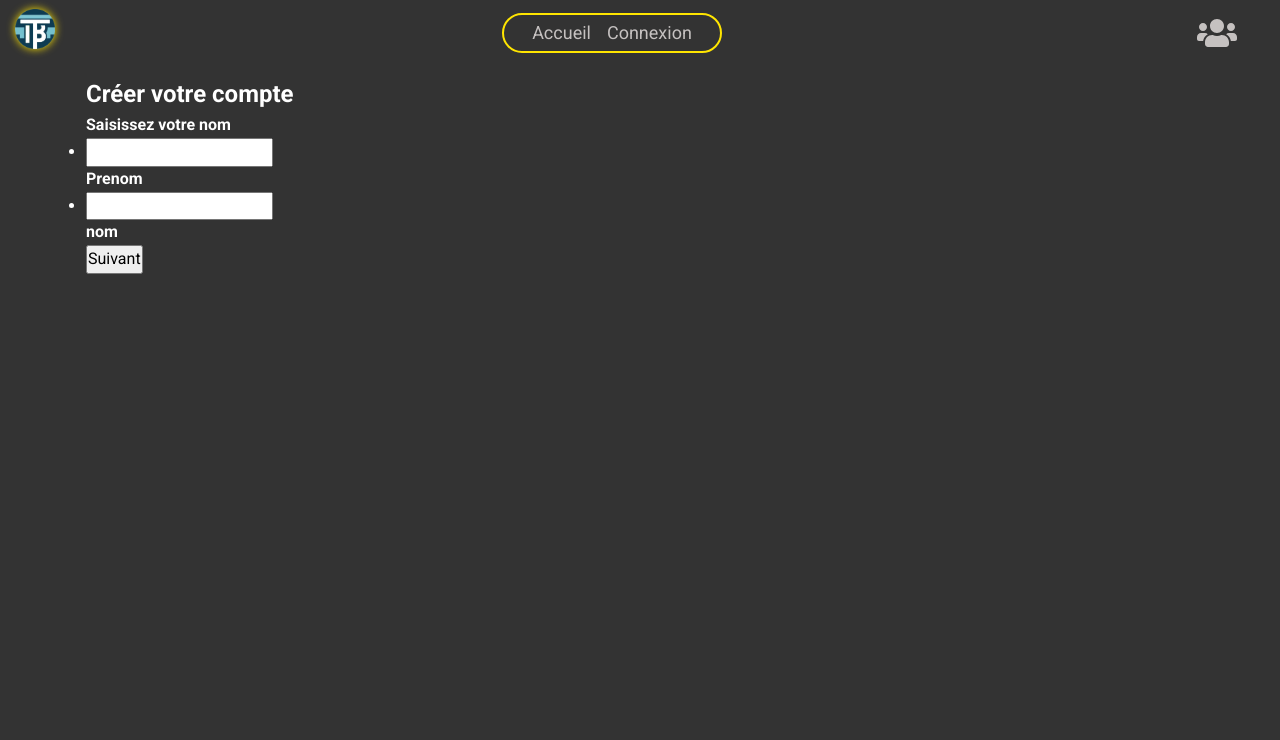
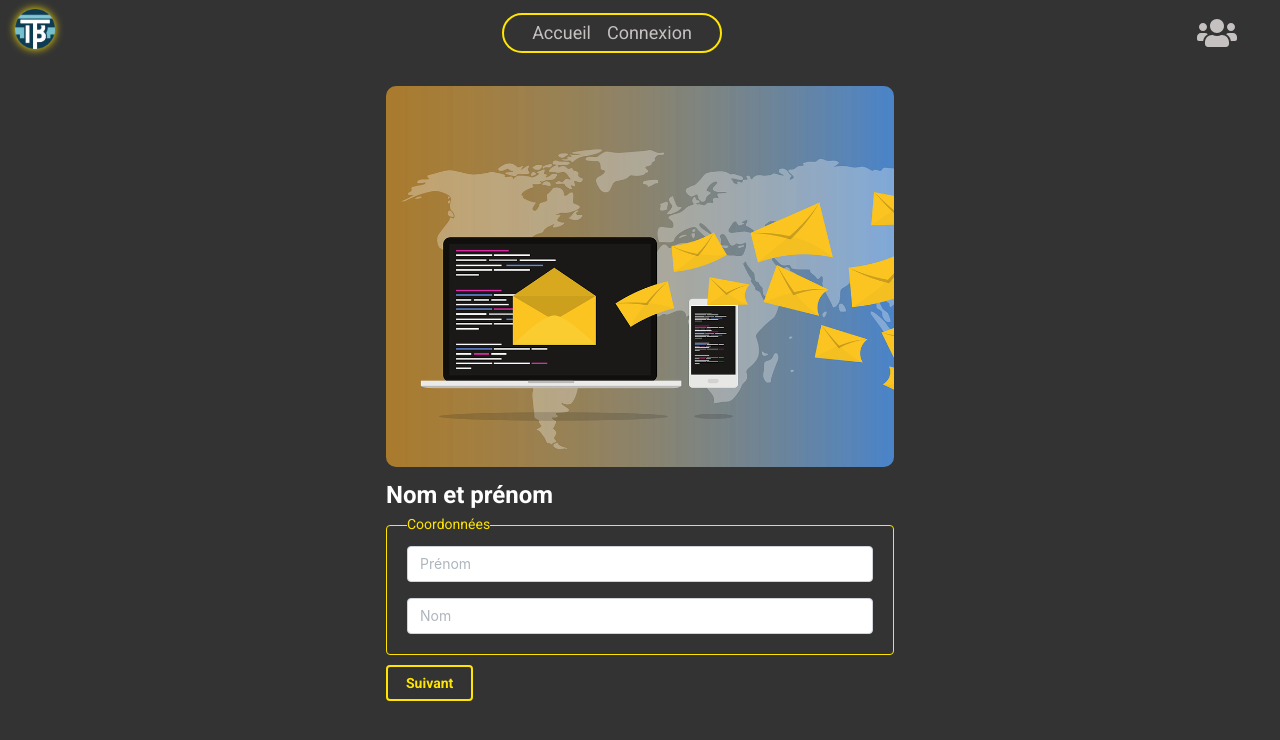
Before and after one commit to WildCodeSchool/2023-09-JS-BDX-P3-only-famous, a React (Vite) app in the folder frontend/: page /inscription in a window 1280 px wide. Shown: the top 740 px of the page. Built offline with nearby package versions, Linux system fonts and the light colour scheme.

Commit message:
styling the connexion and inscription pages

```diff
--- a/frontend/src/components/Banner.jsx
+++ b/frontend/src/components/Banner.jsx
@@ -1,15 +1,10 @@
-import { useUserContext } from "../context/UserContext";
+import PropTypes from "prop-types";
 
-export default function Banner() {
-  const { user } = useUserContext();
+export default function Banner({ imgUrl }) {
   return (
-    <div className="center">
-      <h2
-        className="center-text glitch is-glitching"
-        data-text={!user.isConnected ? "Connexion" : "Utisateur"}
-      >
-        {!user.isConnected ? "Connexion" : "Utisateur"}
-      </h2>
-    </div>
+    <div className="banner" style={{ backgroundImage: `url(${imgUrl})` }} />
   );
 }
+Banner.propTypes = {
+  imgUrl: PropTypes.string.isRequired,
+};
--- /dev/null
+++ b/frontend/src/components/MyAlert.jsx
@@ -0,0 +1,20 @@
+import PropTypes from "prop-types";
+import { Alert } from "@mantine/core";
+
+export default function MyAlert({ message, color }) {
+  return (
+    <Alert
+      variant="light"
+      color="red"
+      radius="md"
+      title="Erreur de validation"
+      style={{ margin: "15px 0" }}
+    >
+      <span style={{ color: `${color}` }}>{message}</span>
+    </Alert>
+  );
+}
+MyAlert.propTypes = {
+  message: PropTypes.string.isRequired,
+  color: PropTypes.string.isRequired,
+};
--- a/frontend/src/components/PrimeCarousel.jsx
+++ b/frontend/src/components/PrimeCarousel.jsx
@@ -20,7 +20,7 @@ export default function PrimeCarousel({ playlistId }) {
   }, []);
   return (
     <>
-      <Button variant="filled" className="playlist-title" size="xl">
+      <Button variant="filled" className="invisible-button" size="xl">
         {playlistTitle}
       </Button>
       <Progress color="gray" value={100} />
--- a/frontend/src/context/UserContext.jsx
+++ b/frontend/src/context/UserContext.jsx
@@ -149,7 +149,6 @@ export default function UserContextProvider({ children }) {
         newUser
       );
       if (+insertId === 0) {
-        // à corriger
         setMessageUser(message);
         return false;
       }
@@ -157,7 +156,7 @@ export default function UserContextProvider({ children }) {
       setMessageUser(message);
       return true;
     } catch (err) {
-      setMessageUser(err.response.data.message);
+      setMessageUser(`${err.response.data.message}, Connectez vous !!!`);
       return false;
     }
   }
--- a/frontend/src/pages/Connexion.jsx
+++ b/frontend/src/pages/Connexion.jsx
@@ -1,13 +1,13 @@
 import { useEffect, useState } from "react";
-import { useNavigate } from "react-router-dom";
-import InputField from "../components/InputField";
+import { Link } from "react-router-dom";
+import { Button, Container, Fieldset, Input } from "@mantine/core";
 import { useUserContext } from "../context/UserContext";
+import Banner from "../components/Banner";
 
 export default function Connexion() {
-  const { login, logout, user, messageUser, setMessageUser } = useUserContext();
+  const { login, setMessageUser } = useUserContext();
   const [email, setEmail] = useState("");
   const [password, setPassword] = useState("");
-  const navigate = useNavigate();
 
   const validateEmail = (mail) => {
     return String(mail)
@@ -29,74 +29,42 @@ export default function Connexion() {
     window.scrollTo(0, 0);
   }, []);
   return (
-    <div className="inscription_container">
-      {/* <div className="banner " /> */}
-      <div className="center">
-        <h2
-          className="center-text glitch is-glitching"
-          data-text={!user.isConnected ? "Connexion" : "Utilisateur"}
-        >
-          {!user.isConnected ? "Connexion" : "Utilisateur"}
-        </h2>
+    <Container size="xs">
+      <Banner imgUrl="./src/assets/banner.png" />
+      <h2>La banque de tutos</h2>
+      <Fieldset legend="Coordonnées" radius="sm" className="transparent">
+        <Input
+          placeholder="Votre email"
+          value={email}
+          onChange={(e) => setEmail(e.currentTarget.value)}
+        />
+        <Input
+          placeholder="Mot de passe"
+          value={password}
+          onChange={(event) => setPassword(event.currentTarget.value)}
+          rightSectionPointerEvents="all"
+          mt="md"
+          type="password"
+        />
+      </Fieldset>
+      <Button
+        type="button"
+        onClick={() => checkError()}
+        className="invisible-button-with-border"
+      >
+        Connexion
+      </Button>
+      <div>
+        <span>Pas de compte? </span>
+        <Link to="/inscription" className="invisible-button">
+          Créer votre compte
+        </Link>
       </div>
-      {user.isConnected && (
-        <div className="infos-container">
-          <h1>Vous êtes déjà connecté</h1>
-          <button type="button" onClick={logout} className="mybtn">
-            Deconnectez-vous
-          </button>
-        </div>
-      )}
-      {!user.isConnected && (
-        <div>
-          <h2>Connectez-vous</h2>
-          <h4>Saisissez vos coordonnées</h4>
-          <ul className="informations_inscription">
-            <li>
-              <InputField
-                type="email"
-                title="Email"
-                id="email"
-                value={email}
-                setValue={setEmail}
-              />
-            </li>
-            <li>
-              <InputField
-                type="password"
-                title="Mot de passe"
-                id="password"
-                value={password}
-                setValue={setPassword}
-              />
-            </li>
-            <p style={{ color: "red" }}>{messageUser}</p>
-            <button type="button" onClick={checkError} className="mybtn">
-              Connexion
-            </button>
-          </ul>
-        </div>
-      )}
-      <div className="more-options">
-        <p>
-          Pas de compte ?{" "}
-          <button
-            type="button"
-            className="invisible-btn"
-            onClick={() => navigate("/inscription")}
-          >
-            Créer votre compte
-          </button>
-        </p>
-
-        <button
-          type="button"
-          className="invisible-btn"
-          onClick={() => navigate("/fpassword")}
-        >
-          Mot de passe oublié
-        </button>
+      <div>
+        <Link to="/fpassword" className="invisible-button">
+          Mot de passe oublié !!!
+        </Link>
       </div>
-    </div>
+    </Container>
   );
 }
--- a/frontend/src/pages/RegisterCoord.jsx
+++ b/frontend/src/pages/RegisterCoord.jsx
@@ -1,8 +1,10 @@
 import { useState } from "react";
-import InputField from "../components/InputField";
+import { Button, Container, Fieldset, Input } from "@mantine/core";
 import DatePicker from "../components/DatePicker";
 import { useUserContext } from "../context/UserContext";
 import RegisterPassword from "./RegisterPassword";
+import Banner from "../components/Banner";
+import MyAlert from "../components/MyAlert";
 
 export default function RegisterCoord() {
   const [email, setEmail] = useState("");
@@ -10,6 +12,7 @@ export default function RegisterCoord() {
   const [message, setMessage] = useState("");
   const { formValue, setFormValue } = useUserContext();
   const [next, setNext] = useState(false);
+  const [error, setError] = useState(false);
 
   function checkError() {
     const mailformat = /^\w+([.-]?\w+)*@\w+([.-]?\w+)*(\.\w{2,3})+$/;
@@ -17,6 +20,7 @@ export default function RegisterCoord() {
       setMessage(
         () => "La date de naissance et un email valide sont obligatoires!!!"
       );
+      setError(true);
     } else {
       setFormValue({ ...formValue, email, birthday });
       setMessage(() => "");
@@ -26,28 +30,35 @@ export default function RegisterCoord() {
 
   return !next ? (
     <div className="inscription_container">
-      <div className="banner" />
-      <h2>Créer votre compte</h2>
-      <h4>Saisissez vos coordonnées</h4>
-      <ul className="informations_inscription">
-        <li>
-          <InputField
-            type="email"
-            title="Email"
-            id="email"
-            value={email}
-            setValue={setEmail}
-          />
-        </li>
-
-        <li>
-          <DatePicker date={birthday} value={birthday} setDate={setBirdthday} />
-        </li>
-        <p style={{ color: "red" }}>{message}</p>
-        <button type="button" className="mybtn" onClick={checkError}>
-          Suivant
-        </button>
-      </ul>
+      <div className="inscription_container">
+        <Container size="xs">
+          <Banner imgUrl="./src/assets/banner.png" />
+          <h2>Nom et prénom</h2>
+          <Fieldset legend="Coordonnées" radius="sm" className="transparent">
+            <Input
+              placeholder="Email"
+              value={email}
+              onChange={(e) => setEmail(e.currentTarget.value)}
+              type="email"
+            />
+            <DatePicker
+              date={birthday}
+              value={birthday}
+              setDate={setBirdthday}
+            />
+            {error && (
+              <MyAlert color="var(--font-light-grey)" message={message} />
+            )}
+          </Fieldset>
+          <Button
+            type="button"
+            onClick={() => checkError()}
+            className="invisible-button-with-border"
+          >
+            Suivant
+          </Button>
+        </Container>
+      </div>
     </div>
   ) : (
     <RegisterPassword />
--- a/frontend/src/pages/RegisterPassword.jsx
+++ b/frontend/src/pages/RegisterPassword.jsx
@@ -1,22 +1,30 @@
-import { useRef, useState } from "react";
-import { useNavigate } from "react-router-dom";
-import InputField from "../components/InputField";
+import { useEffect, useRef, useState } from "react";
+import { Link, useNavigate } from "react-router-dom";
+import { Container, Fieldset, Input, Button } from "@mantine/core";
 import { useUserContext } from "../context/UserContext";
+import Banner from "../components/Banner";
+import MyAlert from "../components/MyAlert";
 
 export default function RegisterPassword() {
   const navigate = useNavigate();
   const [password, setPassword] = useState("");
   const [confirmPassword, setConfirmPassword] = useState("");
+  const [message, setMessage] = useState("");
+  const [error, setError] = useState(false);
+  const [errorBack, setErrorBack] = useState(false);
+
   const { formValue, setFormValue } = useUserContext();
   const { register, messageUser, setMessageUser } = useUserContext();
   const refUser = useRef({});
 
   async function checkError() {
     if (password.length < 4 || password !== confirmPassword) {
-      setMessageUser(
+      setError(true);
+      setMessage(
         () => "Le mot de passe n'est pas conforme ou n'est pas confirmé!!!"
       );
     } else {
+      setError(false);
       setFormValue({
         ...formValue,
         password,
@@ -30,43 +38,56 @@ export default function RegisterPassword() {
         imgUrl: "http://localhost:3310/uploads/default.png",
       };
       const isDone = await register(refUser.current);
-      setMessageUser(() => messageUser);
+      setMessage(() => messageUser);
+      setErrorBack(false);
       if (isDone) navigate("/connexion");
       else {
-        navigate("/inscription");
+        setErrorBack(true);
       }
     }
   }
+  useEffect(() => {
+    setMessageUser("");
+  }, []);
   return (
     <div className="inscription_container">
-      <div className="banner" />
-      <h2>Créer votre compte</h2>
-      <h4>Saisissez vos coordonnées</h4>
-      <ul className="informations_inscription">
-        <li>
-          <InputField
+      <Container size="xs">
+        <Banner imgUrl="./src/assets/banner.png" />
+        <h2>Mot de passe</h2>
+        <Fieldset legend="Coordonnées" radius="sm" className="transparent">
+          <Input
+            placeholder="Mot de passe"
+            value={password}
+            onChange={(e) => setPassword(e.currentTarget.value)}
             type="password"
-            title="Mot de passe"
-            id="password"
-            value={password}
-            setValue={setPassword}
           />
-        </li>
-        <li>
-          <InputField
+          <br />
+          <Input
+            placeholder="Mot de passe"
+            value={confirmPassword}
+            onChange={(e) => setConfirmPassword(e.currentTarget.value)}
             type="password"
-            title="Confirmer le MDP"
-            id="confirmPassword"
-            value={confirmPassword}
-            setValue={setConfirmPassword}
           />
-        </li>
-
-        <p style={{ color: "red" }}>{messageUser}</p>
-        <button type="button" className="mybtn" onClick={checkError}>
+          {error && (
+            <MyAlert color="var(--font-light-grey)" message={message} />
+          )}
+          {errorBack && (
+            <>
+              <MyAlert color="var(--font-light-grey)" message={messageUser} />
+              <Link to="/connexion" className="invisible-button">
+                Connexion !!!
+              </Link>
+            </>
+          )}
+        </Fieldset>
+        <Button
+          type="button"
+          onClick={() => checkError()}
+          className="invisible-button-with-border"
+        >
           Suivant
-        </button>
-      </ul>
+        </Button>
+      </Container>
     </div>
   );
 }
--- a/frontend/src/pages/RegisterUser.jsx
+++ b/frontend/src/pages/RegisterUser.jsx
@@ -1,18 +1,22 @@
 import { useEffect, useState } from "react";
+import { Button, Container, Fieldset, Input } from "@mantine/core";
 import { useUserContext } from "../context/UserContext";
-import InputField from "../components/InputField";
 import RegisterCoord from "./RegisterCoord";
+import Banner from "../components/Banner";
+import MyAlert from "../components/MyAlert";
 
 export default function RegisterUser() {
   const [firstname, setFirstname] = useState("");
   const [lastname, setLastname] = useState("");
   const [message, setMessage] = useState("");
   const [next, setNext] = useState(false);
+  const [error, setError] = useState(false);
 
   const { formValue, setFormValue } = useUserContext();
 
   function checkError() {
     if (firstname === "" || lastname === "") {
+      setError(true);
       setMessage("Les nom et prénom sont obligatoires!!!");
     } else {
       setFormValue({ ...formValue, firstname, lastname });
@@ -25,33 +29,35 @@ export default function RegisterUser() {
   }, []);
   return !next ? (
     <div className="inscription_container">
-      <div className="banner" />
-      <h2>Créer votre compte</h2>
-      <h4>Saisissez votre nom</h4>
-      <ul className="informations_inscription">
-        <li>
-          <InputField
+      <Container size="xs">
+        <Banner imgUrl="./src/assets/banner.png" />
+        <h2>Nom et prénom</h2>
+        <Fieldset legend="Coordonnées" radius="sm" className="transparent">
+          <Input
+            placeholder="Prénom"
+            value={firstname}
+            onChange={(e) => setFirstname(e.currentTarget.value)}
+          />
+          <Input
+            placeholder="Nom"
+            value={lastname}
+            onChange={(event) => setLastname(event.currentTarget.value)}
+            rightSectionPointerEvents="all"
+            mt="md"
             type="text"
-            title="Prenom"
-            id="firstname"
-            value={firstname}
-            setValue={setFirstname}
           />
-        </li>
-        <li>
-          <InputField
-            type="text"
-            title="nom"
-            id="lastname"
-            value={lastname}
-            setValue={setLastname}
-          />
-        </li>
-        <p style={{ color: "red" }}>{message}</p>
-        <button type="button" onClick={checkError} className="mybtn">
+          {error && (
+            <MyAlert color="var(--font-light-grey)" message={message} />
+          )}
+        </Fieldset>
+        <Button
+          type="button"
+          onClick={() => checkError()}
+          className="invisible-button-with-border"
+        >
           Suivant
-        </button>
-      </ul>
+        </Button>
+      </Container>
     </div>
   ) : (
     <RegisterCoord />
--- /dev/null
+++ b/frontend/src/styles/_banner.scss
@@ -0,0 +1,8 @@
+.banner {
+  background-repeat: no-repeat;
+  background-size: cover;
+  width: 100%;
+  aspect-ratio: 4 / 3;
+  margin: 10px 0;
+  border-radius: 10px;
+}
--- a/frontend/src/styles/_index.scss
+++ b/frontend/src/styles/_index.scss
@@ -5,6 +5,7 @@
 @import "./_accordion.scss";
 @import "./_videoItem.scss";
 @import "./_primeCarousel.scss";
+@import "./banner";
 @import url("https://fonts.googleapis.com/css2?family=PT+Sans&display=swap");
 
 @import url("https://fonts.googleapis.com/css2?family=PT+Sans&display=swap");
--- a/frontend/src/styles/_primeCarousel.scss
+++ b/frontend/src/styles/_primeCarousel.scss
@@ -1,4 +1,16 @@
-.playlist-title {
+.invisible-button {
   background-color: transparent;
   color: var(--secondary-me);
 }
+.invisible-button-with-border {
+  background-color: transparent;
+  color: var(--secondary-me);
+  border: 2px solid var(--secondary-me);
+  border-radius: 4px;
+  margin: 10px 0;
+}
+.transparent {
+  background-color: transparent;
+  color: var(--secondary-me);
+  border-color: var(--secondary-me);
+}
```
Also changed, not shown: frontend/src/components/DatePicker.jsx (+19 -2 lines).
